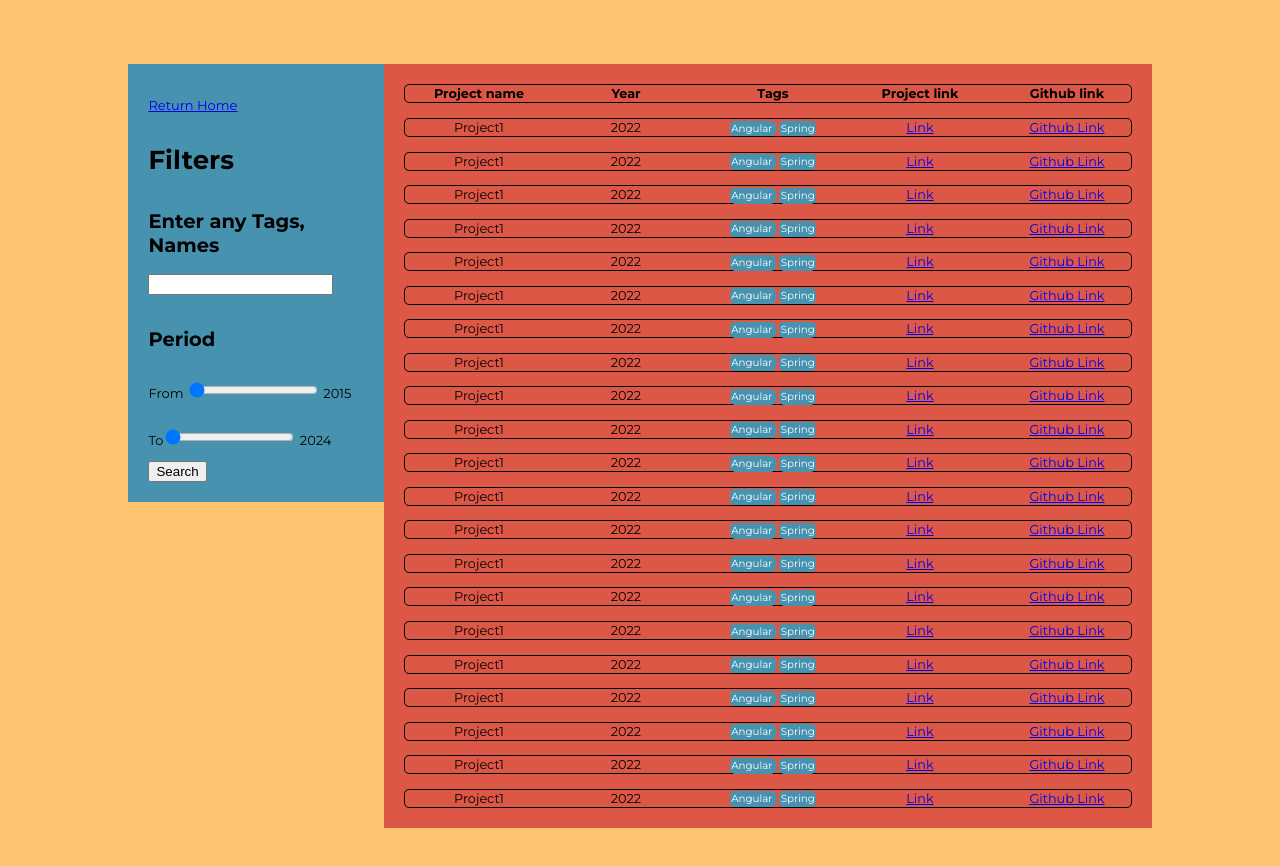
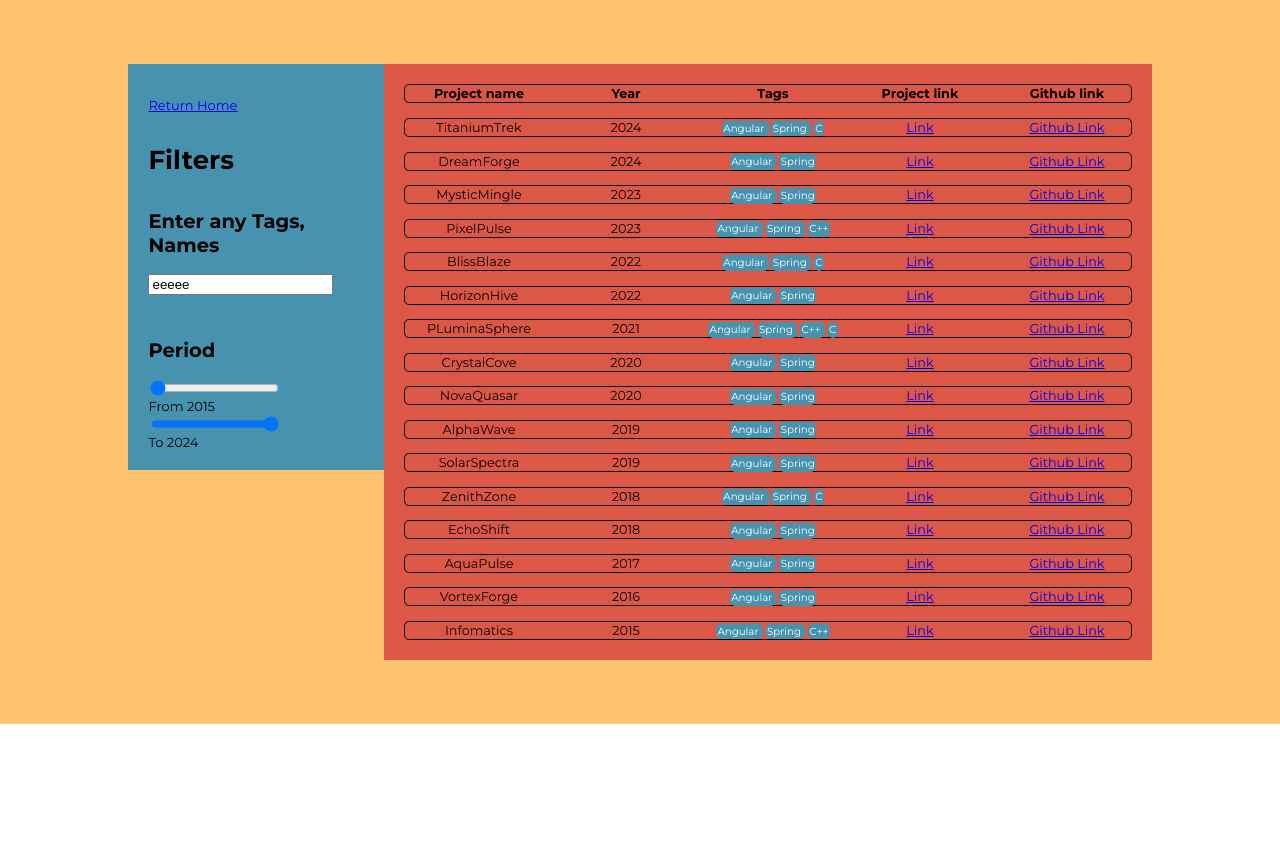
Before and after one commit to IvoCostaCunha/portfolio, an Angular app in the folder portfolio-app/: page /projects-list in a window 1280 px wide. Shown: the top 866 px of the page. After the commit the page ends 800 px from the top, so only its background shows below. Built offline with nearby package versions, Linux system fonts and the light colour scheme.

Commit message:
added projects filter

```diff
--- a/portfolio-app/src/app/projects-list/projects-list.component.css
+++ b/portfolio-app/src/app/projects-list/projects-list.component.css
@@ -87,7 +87,7 @@
 
 }
 
-.tag {
+.array-tag {
     font-size: 0.8vw;
     padding: 1%;
     margin: 1%;
@@ -96,6 +96,32 @@
     border-radius: 5px;
 }
 
+.search-tag-container {
+    display: flex;
+    align-items: flex-start;
+    flex-wrap: wrap;
+    margin-top: 5%;
+    /* flex: 0 0 auto; */
+
+}
+
+.search-tag {
+    font-size: 0.8vw;
+    text-decoration: none;
+    padding: 1%;
+    margin: 1%;
+    background-color:#ffffff;
+    color: #000000;
+    border-radius: 5px;
+    padding: 1%;
+    margin: 1%;
+}
+
+.search-tag:hover {
+    color: red;
+    text-decoration: line-through;
+}
+
 .tag-input {
     flex: 0 0 100%;
     box-sizing: border-box;
--- a/portfolio-app/src/app/projects-list/projects-list.component.html
+++ b/portfolio-app/src/app/projects-list/projects-list.component.html
@@ -8,13 +8,19 @@
             <h1>Filters</h1>
 
             <h2>Enter any Tags, Names</h2>
-            <input type="text" class="tag-input" (keydown)="onKeyDownTagInput($event)"/><br>
+            <input type="text" class="tag-input" (keydown)="onKeyDownTagInput($event)" value="{{search}}" /> <br>
+            <div class="search-tag-container">
+                <span class="search-tag" *ngFor="let t of searchTags" (click)="onSearchTagClick($event)"> {{t}} </span>
+            </div>
 
             <h2>Period</h2>
-            <p> From <input type="range" min="{{minYear}}" max="{{maxYear}}" (change)="onMinRangeInputChange($event)"/> <span> {{minYearSearch}} </span> </p>
-            <p> To<input type="range" min="{{minYear}}" max="{{maxYear}}" (change)="onMaxRangeInputChange($event)"/> <span> {{maxYearSearch}} </span> </p>
+            <input type="range" min="{{minYear}}" max="{{maxYear}}" value="{{minYearSearch}}"
+                (change)="onMinRangeInputChange($event)" />
+            <label class="date-selection-label"> From {{minYearSearch}} </label>
 
-            <input type="button" value="Search"/>
+            <input type="range" min="{{minYear}}" max="{{maxYear}}" value="{{maxYearSearch}}"
+                (change)="onMaxRangeInputChange($event)" />
+            <label class="date-selection-label"> To {{maxYearSearch}} </label>
 
         </div>
     </div>
@@ -24,17 +30,17 @@
 
             <table class="table">
                 <tr class="table-header-container">
-                    <th class="table-header-item">Project name</th>
-                    <th class="table-header-item">Year</th>
+                    <th class="table-header-item" (click)="onNameClick($event)">Project name</th>
+                    <th class="table-header-item" (click)="onYearClick($event)">Year</th>
                     <th class="table-header-item">Tags</th>
                     <th class="table-header-item">Project link</th>
                     <th class="table-header-item">Github link</th>
-                  </tr>
+                </tr>
 
-                <tr *ngFor="let p of projects" class="table-content-container">
+                <tr *ngFor="let p of displayedProjects" class="table-content-container">
                     <td class="table-content-item" (click)="showDetails(p)"> {{p.name}} </td>
                     <td class="table-content-item"> {{p.year}} </td>
-                    <td class="table-content-item" > <span class="tag" *ngFor="let t of p.tags"> {{t}} </span></td>
+                    <td class="table-content-item"> <span class="array-tag" *ngFor="let t of p.tags"> {{t}} </span></td>
                     <td class="table-content-item"> <a href="{{p.link}}">Link</a> </td>
                     <td class="table-content-item"> <a href="{{p.githubLink}}">Github Link</a> </td>
                 </tr>
--- a/portfolio-app/src/app/projects-list/projects-list.component.ts
+++ b/portfolio-app/src/app/projects-list/projects-list.component.ts
@@ -1,8 +1,9 @@
-import { Component } from '@angular/core';
+import { Component, Input, OnChanges } from '@angular/core';
 import { RouterLink, RouterLinkActive } from '@angular/router';
 import { MatTableModule } from '@angular/material/table';
 import { MatSortHeader } from '@angular/material/sort';
 import { CommonModule } from '@angular/common';
+import { filter } from 'rxjs';
 
 
 
@@ -17,55 +18,149 @@ import { CommonModule } from '@angular/common';
   styleUrl: './projects-list.component.css'
 })
 
-export class ProjectsListComponent {
-  minYear: Number = 2015
-  maxYear: Number = new Date().getFullYear()
-  minYearSearch: Number = this.minYear
-  maxYearSearch: Number = this.maxYear
+export class ProjectsListComponent implements OnChanges{
 
-  projects = [
-    {name: 'Project1', year: "2022", tags: ["Angular", "Spring"], link: "test.com", githubLink: "testGithub",  details: "Bla bla bla bla bla bla bla"},
-    {name: 'Project1', year: "2022", tags: ["Angular", "Spring"], link: "test.com", githubLink: "testGithub",  details: "Bla bla bla bla bla bla bla"},
-    {name: 'Project1', year: "2022", tags: ["Angular", "Spring"], link: "test.com", githubLink: "testGithub",  details: "Bla bla bla bla bla bla bla"},
-    {name: 'Project1', year: "2022", tags: ["Angular", "Spring"], link: "test.com", githubLink: "testGithub",  details: "Bla bla bla bla bla bla bla"},
-    {name: 'Project1', year: "2022", tags: ["Angular", "Spring"], link: "test.com", githubLink: "testGithub",  details: "Bla bla bla bla bla bla bla"},
-    {name: 'Project1', year: "2022", tags: ["Angular", "Spring"], link: "test.com", githubLink: "testGithub",  details: "Bla bla bla bla bla bla bla"},
-    {name: 'Project1', year: "2022", tags: ["Angular", "Spring"], link: "test.com", githubLink: "testGithub",  details: "Bla bla bla bla bla bla bla"},
-    {name: 'Project1', year: "2022", tags: ["Angular", "Spring"], link: "test.com", githubLink: "testGithub",  details: "Bla bla bla bla bla bla bla"},
-    {name: 'Project1', year: "2022", tags: ["Angular", "Spring"], link: "test.com", githubLink: "testGithub",  details: "Bla bla bla bla bla bla bla"},
-    {name: 'Project1', year: "2022", tags: ["Angular", "Spring"], link: "test.com", githubLink: "testGithub",  details: "Bla bla bla bla bla bla bla"},
-    {name: 'Project1', year: "2022", tags: ["Angular", "Spring"], link: "test.com", githubLink: "testGithub",  details: "Bla bla bla bla bla bla bla"},
-    {name: 'Project1', year: "2022", tags: ["Angular", "Spring"], link: "test.com", githubLink: "testGithub",  details: "Bla bla bla bla bla bla bla"},
-    {name: 'Project1', year: "2022", tags: ["Angular", "Spring"], link: "test.com", githubLink: "testGithub",  details: "Bla bla bla bla bla bla bla"},
-    {name: 'Project1', year: "2022", tags: ["Angular", "Spring"], link: "test.com", githubLink: "testGithub",  details: "Bla bla bla bla bla bla bla"},
-    {name: 'Project1', year: "2022", tags: ["Angular", "Spring"], link: "test.com", githubLink: "testGithub",  details: "Bla bla bla bla bla bla bla"},
-    {name: 'Project1', year: "2022", tags: ["Angular", "Spring"], link: "test.com", githubLink: "testGithub",  details: "Bla bla bla bla bla bla bla"},
-    {name: 'Project1', year: "2022", tags: ["Angular", "Spring"], link: "test.com", githubLink: "testGithub",  details: "Bla bla bla bla bla bla bla"},
-    {name: 'Project1', year: "2022", tags: ["Angular", "Spring"], link: "test.com", githubLink: "testGithub",  details: "Bla bla bla bla bla bla bla"},
-    {name: 'Project1', year: "2022", tags: ["Angular", "Spring"], link: "test.com", githubLink: "testGithub",  details: "Bla bla bla bla bla bla bla"},
-    {name: 'Project1', year: "2022", tags: ["Angular", "Spring"], link: "test.com", githubLink: "testGithub",  details: "Bla bla bla bla bla bla bla"},
-    {name: 'Project1', year: "2022", tags: ["Angular", "Spring"], link: "test.com", githubLink: "testGithub",  details: "Bla bla bla bla bla bla bla"},
+  @Input() search: string = "eeeee";
 
+  ngOnChanges() {
+    console.log("changes")
+  }
 
-  ];
+  minYear: number = 2015
+  maxYear: number = new Date().getFullYear()
+  minYearSearch: number = this.minYear
+  maxYearSearch: number = this.maxYear
+  displayedColumns: string[] = ["name", "year(D)", "tags", "link", "githubLink"]
+  allProjectsData: any[] = []
+  displayedProjects: any[] = []
+  searchTags: string[] = []
 
-  displayedColumns: string[] = ["name", "year", "tags", "link", "githubLink"];
+  ngOnInit() {
+    this.allProjectsData = this.getProjectsData()
+    this.displayedProjects = this.allProjectsData
+  }
+
+  getProjectsData(): any[] {
+    let projects: any[] = [
+      {name: 'Infomatics', year: "2015", tags: ["Angular", "Spring", "C++"], link: "test.com", githubLink: "testGithub",  details: "Bla bla bla bla bla bla bla"},
+      {name: 'VortexForge', year: "2016", tags: ["Angular", "Spring"], link: "test.com", githubLink: "testGithub",  details: "Bla bla bla bla bla bla bla"},
+      {name: 'AquaPulse', year: "2017", tags: ["Angular", "Spring"], link: "test.com", githubLink: "testGithub",  details: "Bla bla bla bla bla bla bla"},
+      {name: 'PLuminaSphere', year: "2021", tags: ["Angular", "Spring", "C++", "C"], link: "test.com", githubLink: "testGithub",  details: "Bla bla bla bla bla bla bla"},
+      {name: 'EchoShift', year: "2018", tags: ["Angular", "Spring"], link: "test.com", githubLink: "testGithub",  details: "Bla bla bla bla bla bla bla"},
+      {name: 'SolarSpectra', year: "2019", tags: ["Angular", "Spring"], link: "test.com", githubLink: "testGithub",  details: "Bla bla bla bla bla bla bla"},
+      {name: 'NovaQuasar', year: "2020", tags: ["Angular", "Spring"], link: "test.com", githubLink: "testGithub",  details: "Bla bla bla bla bla bla bla"},
+      {name: 'HorizonHive', year: "2022", tags: ["Angular", "Spring"], link: "test.com", githubLink: "testGithub",  details: "Bla bla bla bla bla bla bla"},
+      {name: 'PixelPulse', year: "2023", tags: ["Angular", "Spring", "C++"], link: "test.com", githubLink: "testGithub",  details: "Bla bla bla bla bla bla bla"},
+      {name: 'DreamForge', year: "2024", tags: ["Angular", "Spring"], link: "test.com", githubLink: "testGithub",  details: "Bla bla bla bla bla bla bla"},
+      {name: 'ZenithZone', year: "2018", tags: ["Angular", "Spring", "C"], link: "test.com", githubLink: "testGithub",  details: "Bla bla bla bla bla bla bla"},
+      {name: 'AlphaWave', year: "2019", tags: ["Angular", "Spring"], link: "test.com", githubLink: "testGithub",  details: "Bla bla bla bla bla bla bla"},
+      {name: 'CrystalCove', year: "2020", tags: ["Angular", "Spring"], link: "test.com", githubLink: "testGithub",  details: "Bla bla bla bla bla bla bla"},
+      {name: 'BlissBlaze', year: "2022", tags: ["Angular", "Spring", "C"], link: "test.com", githubLink: "testGithub",  details: "Bla bla bla bla bla bla bla"},
+      {name: 'MysticMingle', year: "2023", tags: ["Angular", "Spring"], link: "test.com", githubLink: "testGithub",  details: "Bla bla bla bla bla bla bla"},
+      {name: 'TitaniumTrek', year: "2024", tags: ["Angular", "Spring", "C"], link: "test.com", githubLink: "testGithub",  details: "Bla bla bla bla bla bla bla"},
+    ]
+    projects.sort(this.sortByYearDescending)
+    return projects
+  }
+
+  sortByYearAscending(a: any, b: any): number {
+    const dateA: Number = a.year
+    const dateB: Number = b.year
+    return (dateA < dateB) ? -1 : 1
+  }
+
+  sortByYearDescending(a: any, b: any): number {
+    const dateA: Number = a.year
+    const dateB: Number = b.year
+    return (dateA < dateB) ? 1 : -1
+  }
+
+  sortByNameAscending(a: any, b: any): number {
+    const nameA: string = a.name
+    const nameB: string = b.name
+    return (nameA < nameB) ? -1 : 1
+  }
+
+  sortByNameDescending(a: any, b: any): number {
+    const nameA: string = a.name
+    const nameB: string = b.name
+    return (nameA < nameB) ? 1 : -1
+  }
 
   showDetails(project: any) {
     alert(project.details)
   }
 
+
+  filter(): void {
+    let tagFilteredData: any[] = []
+    let finalData: any[] = []
+
+    // Filter by name & tags
+    if(this.searchTags.length > 0) {
+      this.allProjectsData.forEach(element => {
+        let searchedTags: string[] = Array.from(element.tags)
+        searchedTags.push(element.name)
+        this.searchTags.forEach(searchTag => {
+          searchedTags.forEach(tag => {
+            if(tag.toUpperCase() == searchTag.toUpperCase()) {
+              tagFilteredData.push(element)
+            }
+          });
+        });
+      });
+    }
+    else {
+      tagFilteredData = this.allProjectsData
+    }
+
+    // Filter by dates
+    tagFilteredData.forEach(element => {
+      if(element.year >= this.minYearSearch)
+        if(element.year <= this.maxYearSearch)
+          finalData.push(element);
+    });
+
+    this.displayedProjects = finalData
+  }
+
+  onNameClick(event: any): void {
+    this.displayedProjects.sort(this.sortByNameAscending)
+  }
+
+  onYearClick(event: any): void {
+    this.displayedProjects.sort(this.sortByYearAscending)
+  }
+
   onMinRangeInputChange(event: any): void {
+    if(event.target.value > this.maxYearSearch) {
+      event.target.value = this.maxYearSearch
+    }
     this.minYearSearch = event.target.value
+    this.filter()
   }
 
   onMaxRangeInputChange(event: any): void {
+    if(event.target.value < this.minYearSearch) {
+      event.target.value = this.minYearSearch
+    }
     this.maxYearSearch = event.target.value
+    this.filter()
   }
 
   onKeyDownTagInput(event: any): void {
     if(event.key == "Enter") {
-      console.log(event.target.value)
+      if(event.target.value != "") {
+        this.searchTags.push(event.target.value)
+      }
+      event.target.value = ""
     }
+    this.filter()
   }
+
+  onSearchTagClick(event: any): void {
+    this.searchTags = this.searchTags.filter((value) => { return value != event.target.innerText} )
+    this.filter()
+  }
+
 }
```
